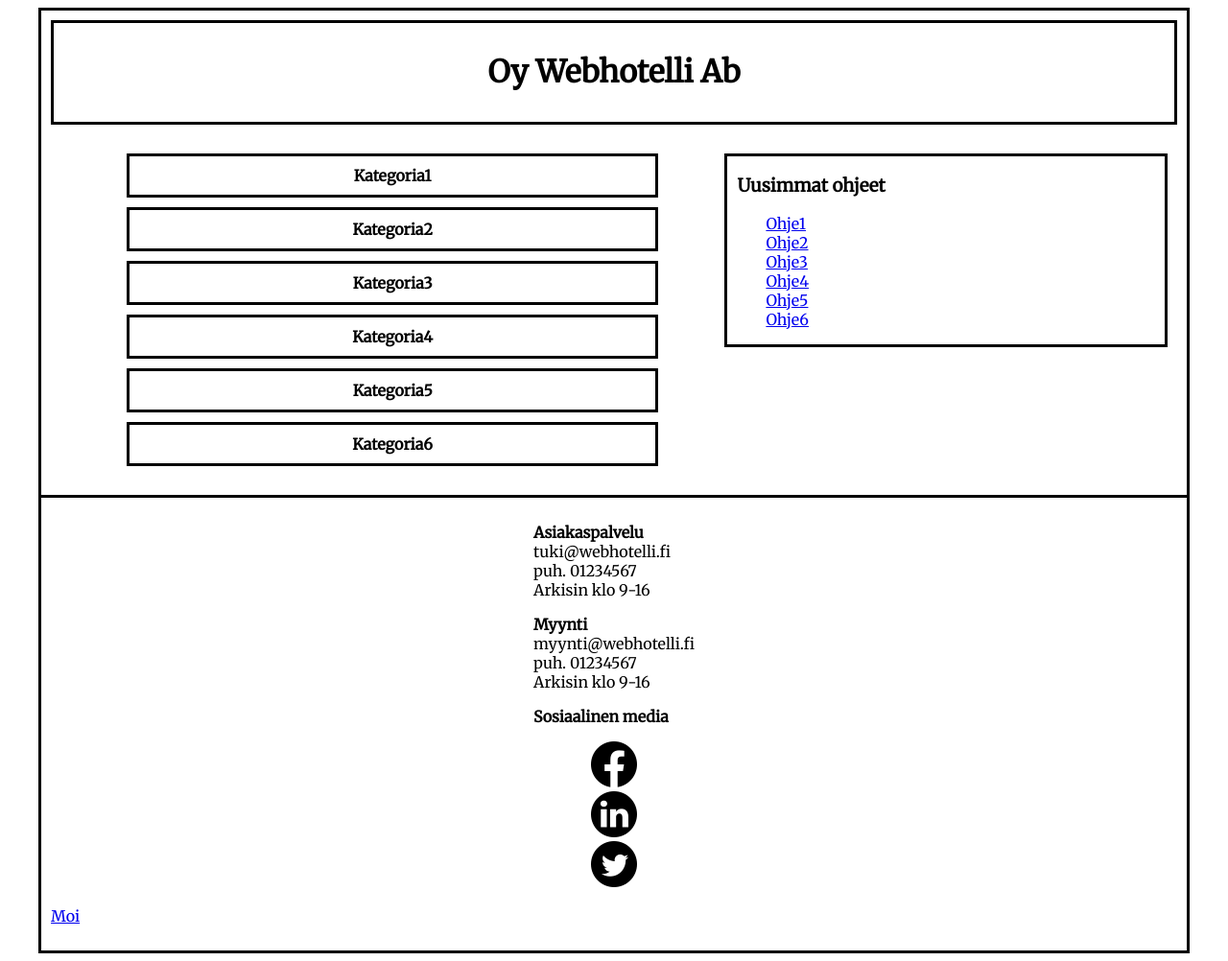
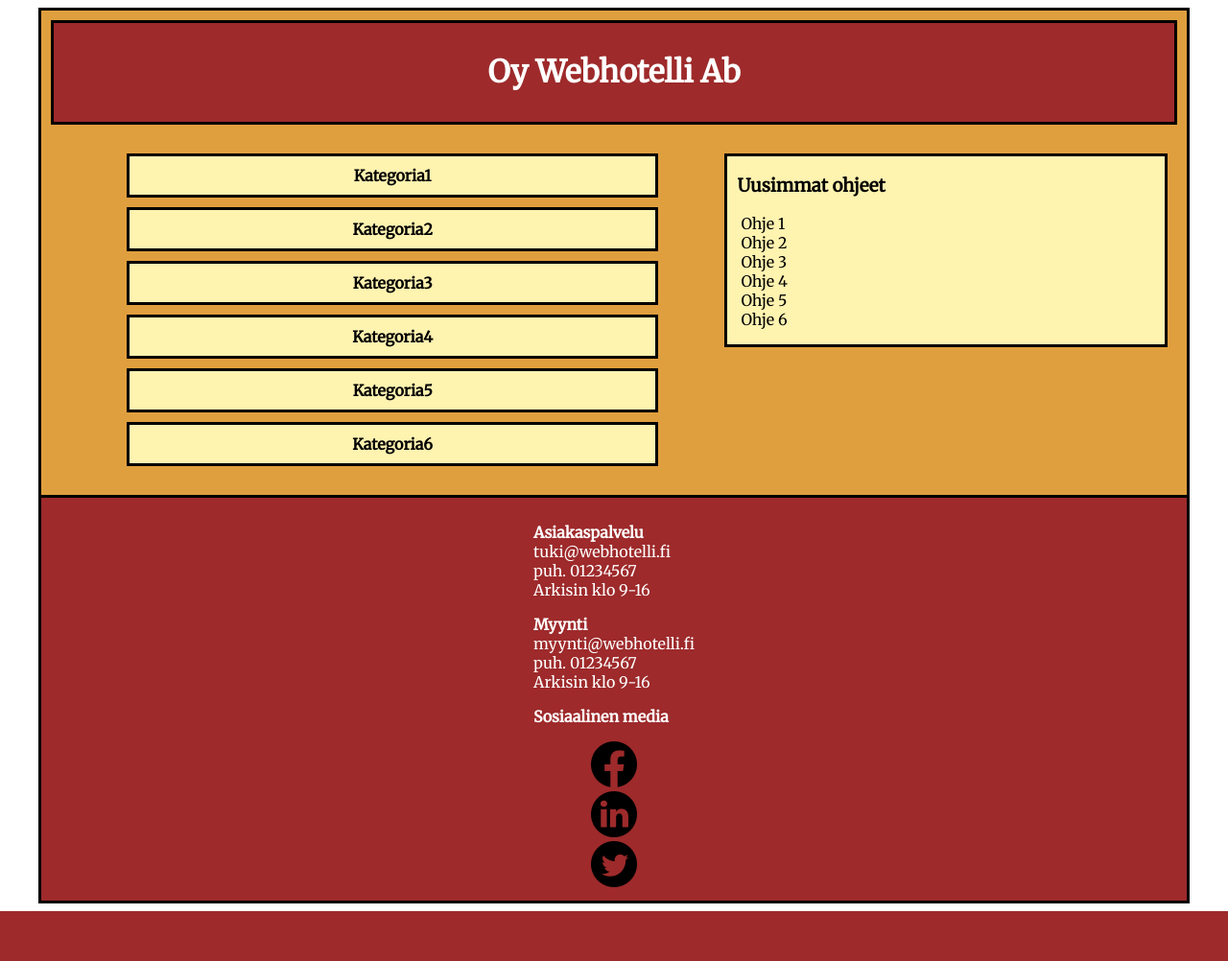
Before and after one commit to BenkkuH/Projekti, a PHP site: page /etusivu.html in a window 1280 px wide. Shown: the whole page at 96% size. After the commit the page ends 950 px from the top, so only its background shows below. Run offline with PHP 8.4, Linux system fonts and the light colour scheme.

Commit message:
css:ää

```diff
--- a/-etusivu/etusivu.css
+++ b/-etusivu/etusivu.css
@@ -9,6 +9,7 @@
 	margin-left: auto;
 	margin-right: auto;
 	border: 3px solid black;
+	background-color: #e09f3e;
 
 }
 
@@ -26,7 +27,8 @@ main::after {
 header {
 	padding: 10px;
 	margin: 10px;
-	/*background-color: # ;*/
+	background-color: #9e2a2b ;
+	color:#FFFFFF;
 	border: 3px solid black;
 }
 
@@ -41,11 +43,13 @@ section.kategoriasailio {
 	margin-right: auto;
 	margin-bottom: 10px;
 	border: 3px solid black;
+	background-color: #fff3b0;
 	text-align: center;
 }
 
 #ohjesailio {
 	border: 3px solid black;
+	background-color: #fff3b0;
 	margin-left: auto;
 	margin-right: auto;
 	margin-top: 40px;
@@ -57,11 +61,18 @@ section.kategoriasailio {
 
 #ohjesailio ul {
 	list-style: none;
+	padding-left: 14px;
+}
+
+a.linkki {
+	color:#000000;
+	text-decoration: none;
 }
 
 .footer_sailio {
 	padding: 10px;
-	/*border-top: 3px solid black;*/
+	background-color: #9e2a2b;
+	color: #FFFFFF;
 }
 
 .footer_sisalto {
--- a/-etusivu/etusivu.html
+++ b/-etusivu/etusivu.html
@@ -37,14 +37,14 @@
 			</div>
 			<div id="ohjesailio">
 				<h3>Uusimmat ohjeet</h3>
-				<nav>
+				<nav id="linkit">
 					<ul>
-						<li><a href="#linkki">Ohje1</a></li>
-						<li><a href="#linkki">Ohje2</a></li>
-						<li><a href="#linkki">Ohje3</a></li>
-						<li><a href="#linkki">Ohje4</a></li>
-						<li><a href="#linkki">Ohje5</a></li>
-						<li><a href="#linkki">Ohje6</a></li>
+						<li><a class="linkki" href="#linkki">Ohje 1 </a></li>
+						<li><a class="linkki" href="#linkki">Ohje 2 </a></li>
+						<li><a class="linkki" href="#linkki">Ohje 3 </a></li>
+						<li><a class="linkki" href="#linkki">Ohje 4 </a></li>
+						<li><a class="linkki" href="#linkki">Ohje 5 </a></li>
+						<li><a class="linkki" href="#linkki">Ohje 6 </a></li>
 					</ul>
 				</nav>
 			</div>
@@ -79,7 +79,6 @@
 					</li>
 				</ul>
 			</div>
-			<p>Moi</p>
 		</div>
 	</div>
 	</body>
--- a/kategoriat/Projektityo_kategoria.css
+++ b/kategoriat/Projektityo_kategoria.css
@@ -40,7 +40,7 @@ section.ohje {
 	padding-right: 10px;
 	margin-left: auto;
 	margin-right: auto;
-	margin-bottom: 10px;
+	margin-bottom: 20px;
 	border: 3px solid #000000;
 	background-color: #FFF3B0;
 }
```
